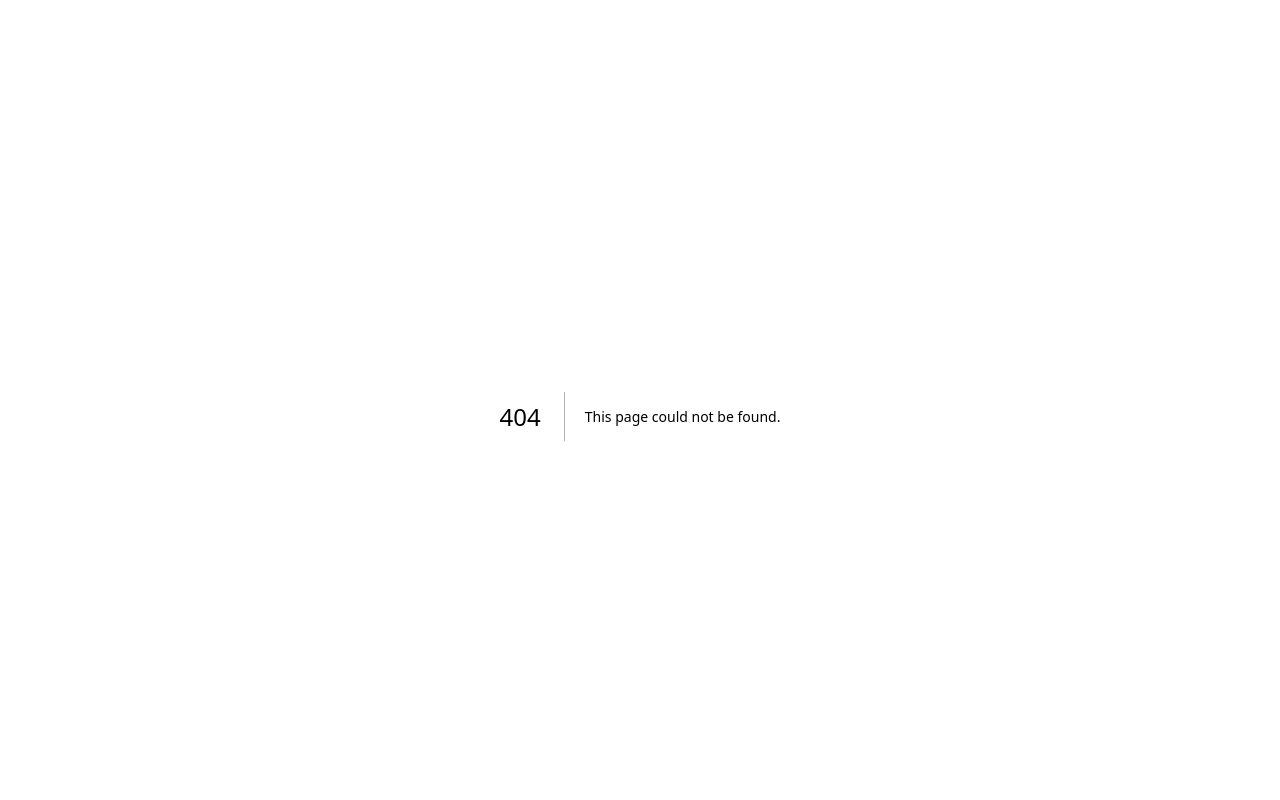
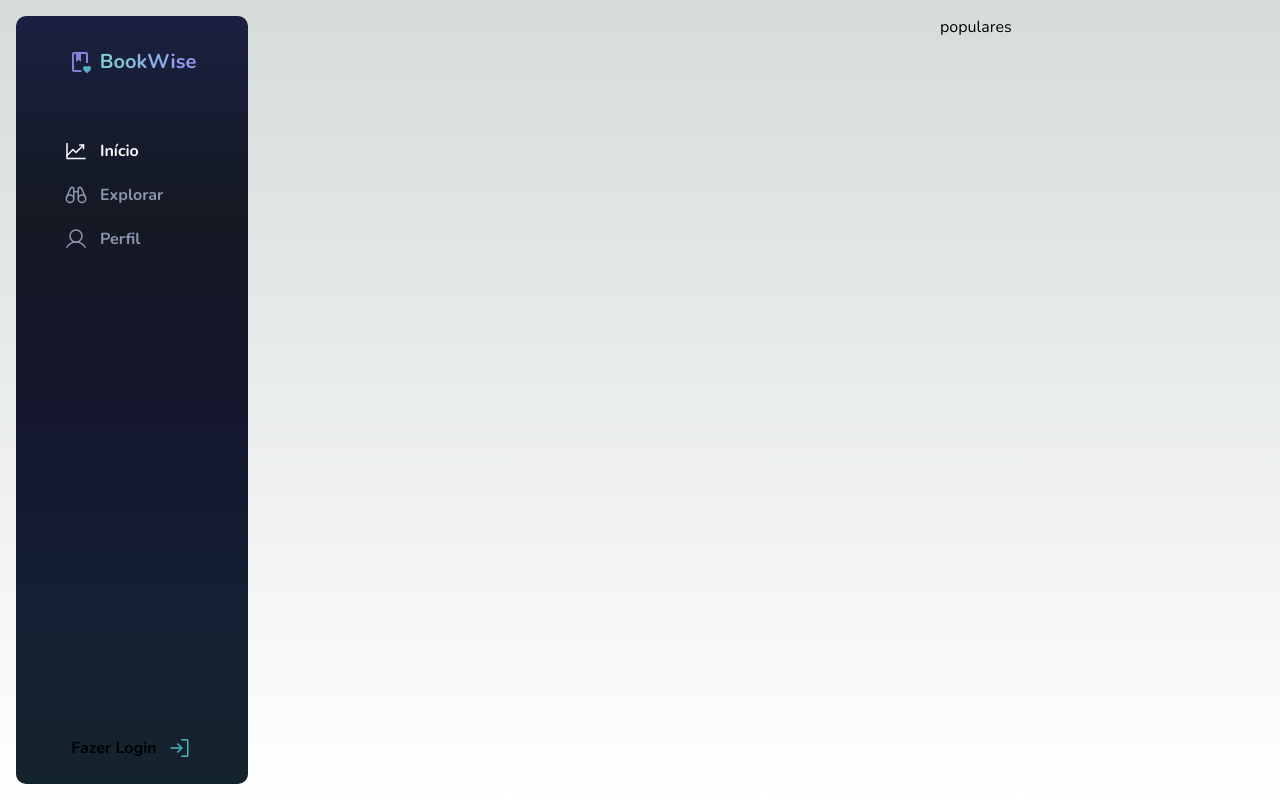
Before and after one commit to carloshkruger/ignite-reactjs-bookwise, a Next.js app: page /home in a window 1280 px wide. Before the commit this address had no page. Built offline with nearby package versions, Linux system fonts and the light colour scheme.

Commit message:
created the sidebar menu

```diff
--- a/package.json
+++ b/package.json
@@ -11,6 +11,7 @@
   "dependencies": {
     "lucide-react": "^0.288.0",
     "next": "13.5.6",
+    "phosphor-react": "^1.4.1",
     "react": "^18",
     "react-dom": "^18"
   },
--- /dev/null
+++ b/src/app/home/MenuItems.tsx
@@ -0,0 +1,47 @@
+"use client";
+
+import { ElementType } from "react";
+import Link from "next/link";
+import { usePathname } from "next/navigation";
+import { Binoculars, ChartLineUp, SignIn, User } from "phosphor-react";
+import styles from "./menu-items.module.css";
+
+type MenuItemProps = {
+  href: string;
+  text: string;
+  icon: ElementType;
+};
+
+function MenuItem({ href, text, icon: Icon }: MenuItemProps) {
+  const pathName = usePathname();
+
+  return (
+    <Link
+      href={href}
+      className={`${styles.menuItem} ${
+        pathName === `/${href}` ? styles.active : ""
+      }`}
+    >
+      <Icon size={24} />
+      {text}
+    </Link>
+  );
+}
+
+export default function MenuItems() {
+  return (
+    <>
+      <div className={styles.menuItems}>
+        <MenuItem href="home" text="Início" icon={ChartLineUp} />
+        <MenuItem href="explore" text="Explorar" icon={Binoculars} />
+        <MenuItem href="profile" text="Perfil" icon={User} />
+      </div>
+      <div className={styles.bottomMenuItems}>
+        <Link href="login" className={styles.bottomMenuItem}>
+          Fazer Login
+          <SignIn size={24} />
+        </Link>
+      </div>
+    </>
+  );
+}
--- /dev/null
+++ b/src/app/home/home.module.css
@@ -0,0 +1,25 @@
+.main {
+  display: grid;
+  grid-template-columns: 232px 1fr 324px;
+  height: 100%;
+  /* max-width: 1440px;
+  margin: 0 auto; */
+}
+
+.menuContainer {
+  display: flex;
+  flex-direction: column;
+  align-items: center;
+  justify-content: flex-start;
+  border-radius: var(--radii-md);
+  padding-top: 2rem;
+
+  background: linear-gradient(
+    to bottom,
+    #1b2041,
+    #141923,
+    #14162c,
+    #141f34,
+    #14242c
+  );
+}
--- /dev/null
+++ b/src/app/home/menu-items.module.css
@@ -0,0 +1,57 @@
+.menuItems {
+  display: flex;
+  flex-direction: column;
+  align-items: flex-start;
+  width: 100%;
+  padding-left: 3rem;
+  padding-top: 4rem;
+  gap: 1.25rem;
+}
+
+.menuItems .menuItem {
+  font-size: var(--font-size-md);
+  font-weight: var(--font-weight-bold);
+  display: flex;
+  align-items: center;
+  justify-content: center;
+  gap: 0.75rem;
+  color: var(--color-gray-400);
+  position: relative;
+}
+
+.menuItems .menuItem:hover {
+  color: var(--color-gray-200);
+}
+
+.menuItems .menuItem.active {
+  color: var(--color-gray-100);
+}
+
+.menuItems .menuItem.active:before {
+  content: "";
+  width: 4px;
+  height: 24px;
+  background: var(--gradient-vertical);
+  position: absolute;
+  left: -1.25rem;
+}
+
+.bottomMenuItems {
+  margin-top: auto;
+  margin-bottom: 1.5rem;
+  font-size: var(--font-size-md);
+  font-weight: var(--font-weight-bold);
+}
+
+.bottomMenuItem {
+  font-size: var(--font-size-md);
+  font-weight: var(--font-weight-bold);
+  display: flex;
+  align-items: center;
+  justify-content: center;
+  gap: 0.75rem;
+}
+
+.bottomMenuItem svg {
+  color: #50b2c0;
+}
--- /dev/null
+++ b/src/app/home/page.tsx
@@ -0,0 +1,16 @@
+import Logo from "@/components/Logo";
+import styles from "./home.module.css";
+import MenuItems from "./MenuItems";
+
+export default function Home() {
+  return (
+    <div className={styles.main}>
+      <div className={styles.menuContainer}>
+        <Logo />
+        <MenuItems />
+      </div>
+      <div className={styles.content}></div>
+      <div>populares</div>
+    </div>
+  );
+}
--- a/src/app/login/page.tsx
+++ b/src/app/login/page.tsx
@@ -1,14 +1,13 @@
 import { Rocket } from "lucide-react";
-import BookHeartIcon from "./BookHeartIcon";
 import styles from "./login.module.css";
 import Link from "next/link";
+import Logo from "@/components/Logo";
 
 export default function Login() {
   return (
     <div className={styles.main}>
       <div className={styles.leftPanel}>
-        <BookHeartIcon />
-        <p>BookWise</p>
+        <Logo size="4xl" />
       </div>
       <div className={styles.loginOptionsContainer}>
         <div>
--- a/src/app/login/BookHeartIcon.tsx
+++ b/src/components/Logo/BookHeartIcon.tsx
@@ -1,8 +1,12 @@
-export default function BookHeartIcon() {
+type BookHeartIconProps = {
+  size?: number;
+};
+
+export default function BookHeartIcon({ size = 48 }: BookHeartIconProps) {
   return (
     <svg
-      width={48}
-      height={48}
+      width={size}
+      height={size}
       viewBox="0 0 48 48"
       fill="none"
       xmlns="http://www.w3.org/2000/svg"
--- /dev/null
+++ b/src/components/Logo/index.tsx
@@ -0,0 +1,15 @@
+import BookHeartIcon from "./BookHeartIcon";
+import styles from "./logo.module.css";
+
+type LogoProps = {
+  size?: "xl" | "4xl";
+};
+
+export default function Logo({ size = "xl" }: LogoProps) {
+  return (
+    <div className={styles.container}>
+      <BookHeartIcon size={size === "4xl" ? 48 : 24} />
+      <p className={styles[`textSize${size}`]}>BookWise</p>
+    </div>
+  );
+}
--- /dev/null
+++ b/src/components/Logo/logo.module.css
@@ -0,0 +1,22 @@
+.container {
+  display: flex;
+  align-items: center;
+}
+
+.container p {
+  margin-left: 0.5rem;
+  font-weight: bold;
+  background: linear-gradient(90deg, #7fd1cc 0%, #9694f5 100%);
+  -webkit-background-clip: text;
+  -webkit-text-fill-color: transparent;
+  -moz-background-clip: text;
+  -moz-text-fill-color: transparent;
+}
+
+.container .textSizexl {
+  font-size: var(--font-size-xl);
+}
+
+.container .textSize4xl {
+  font-size: var(--font-size-4xl);
+}
```
Also changed, not shown: src/app/login/login.module.css (+0 -11 lines), 1 other file (tests, documents, lock files or other folders).
